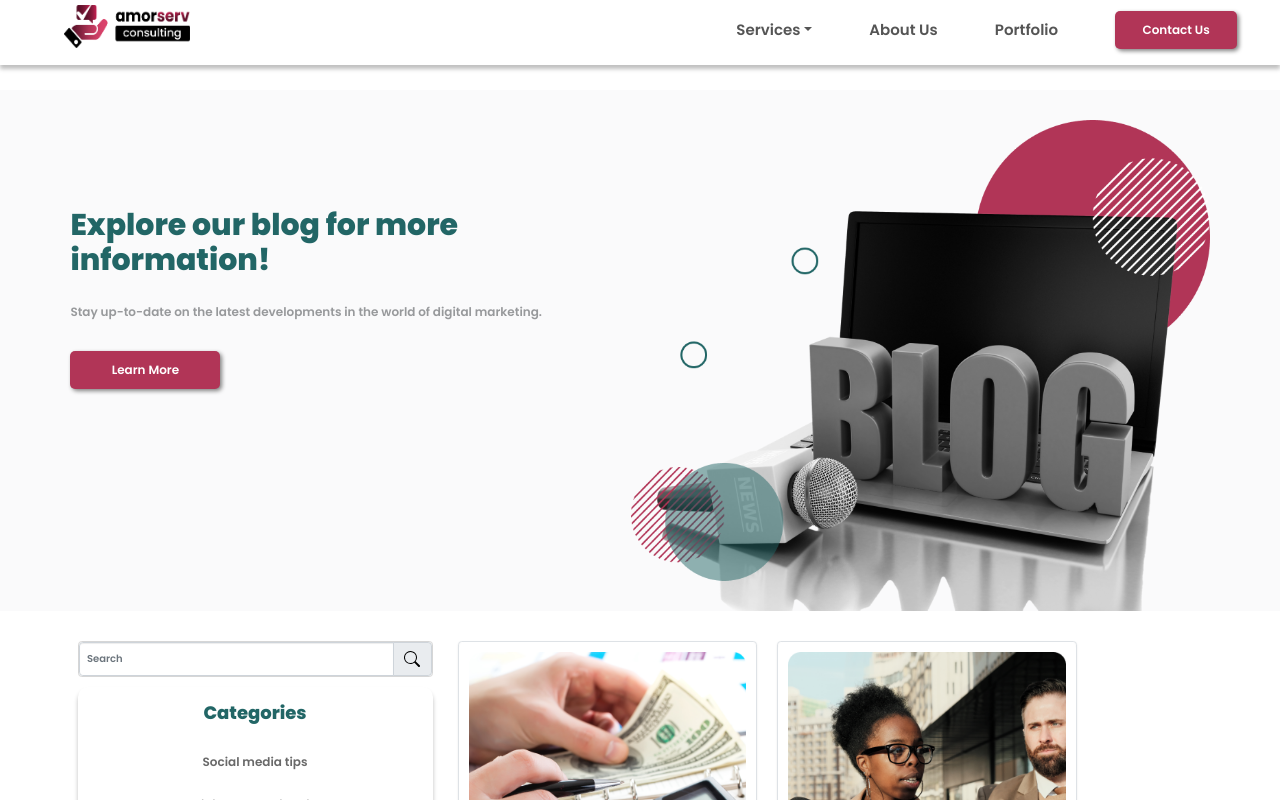
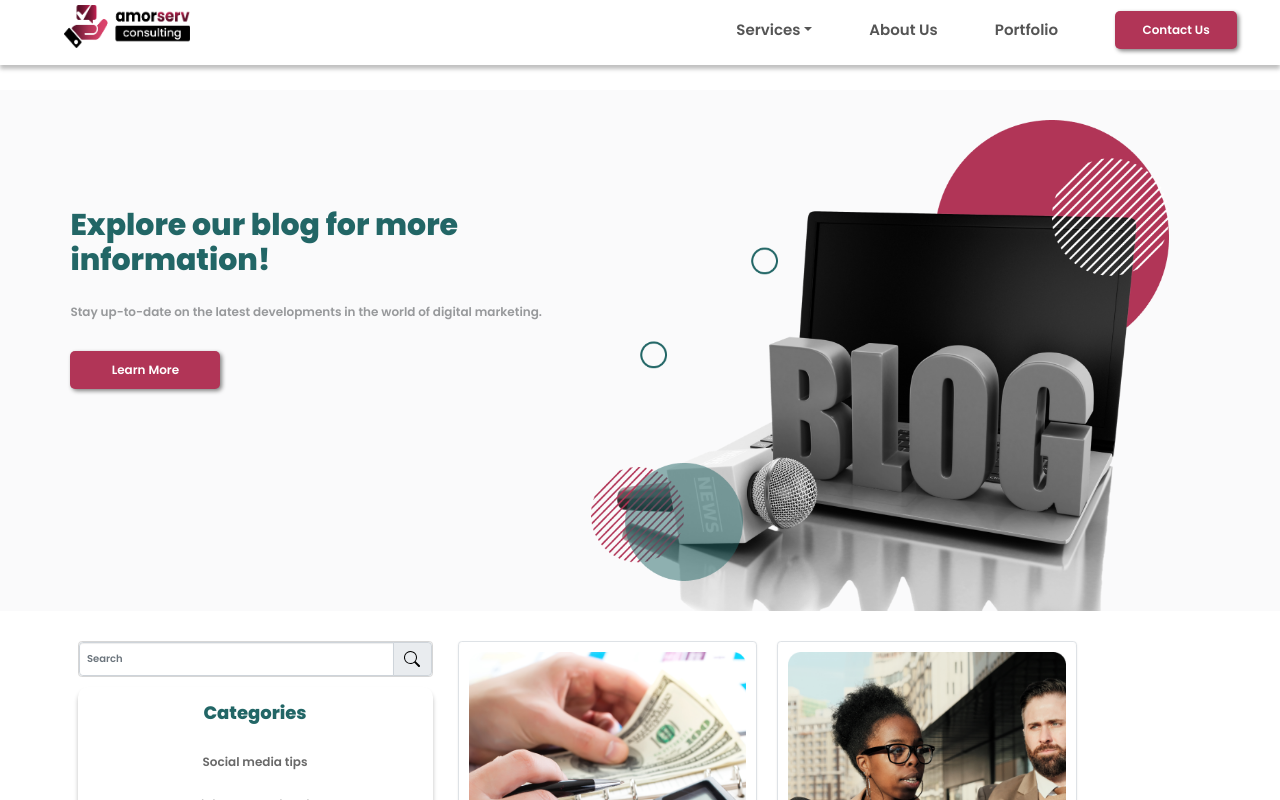
Before and after one commit to amorserv-llc/website-frontend, a React (Vite) app: page /blog in a window 1280 px wide. Shown: the top 800 px of the page. Built offline with nearby package versions, Linux system fonts and the light colour scheme.

Commit message:
refactor

```diff
--- a/src/components/About.jsx
+++ b/src/components/About.jsx
@@ -37,7 +37,7 @@ export default function About() {
         <Navbar />
       </div>
 
-      <header className='header-bg container'>
+      <header className='header-bg'>
         <div className='header'>
           <div className='content'>
             <h1>Curious to Know Our Story?</h1>
--- a/src/style/header.css
+++ b/src/style/header.css
@@ -82,25 +82,15 @@
 }
 
 .header-bg .header .image {
-  /* width: 800px; */
+  width: 100%;
   height: auto;
   display: flex;
   justify-content: center;
-  align-items: center;
   padding-top: 30px;
-  position: relative;
   z-index: 2;
   /* border: 3px solid red; */
 }
 
-.header-bg .header .image img {
-  max-width: none;
-  height: 100%;
-  object-fit: cover;
-  position: relative;
-  z-index: 2;
-  /* border:  2px solid red; */
-}
 
 /* Media queries */
 
```
